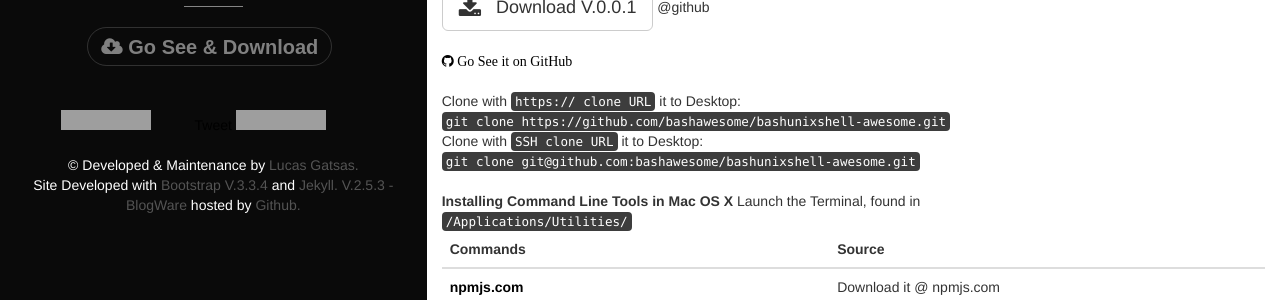
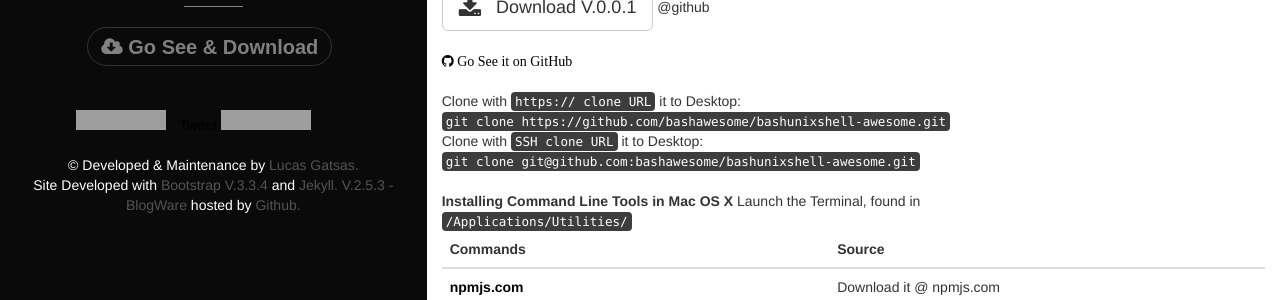
Before and after one commit to bashawesome/bashawesome.github.io, a Jekyll site: the page built from index.html, in a window 1280 px wide. Shown: the part 411-711 px from the top of the page. Built offline with Jekyll 4.4.1, drawn with Linux system fonts in a browser that asks for light colours; nearby versions of some CDN libraries; the list of posts is cut into pages by our own code; comment, search, counter and statistics services are not loaded; grey boxes are pictures that could not be loaded.

```diff
--- a/_includes/sidebar.html
+++ b/_includes/sidebar.html
@@ -23,7 +23,7 @@
       </a>
       </h3>
 <br><br>
-<iframe src="https://ghbtns.com/github-btn.html?user=bashawesome&repo=bashunixshell-awesome&type=star&count=true" frameborder="0" scrolling="0" width="130px" height="20px"></iframe>
+<iframe src="https://ghbtns.com/github-btn.html?user=bashawesome&repo=bashunixshell-awesome&type=star&count=true" frameborder="0" scrolling="0" width="100px" height="20px"></iframe>
 
 <a href="https://twitter.com/share" class="twitter-share-button" data-url="https://bashawesome.github.io" data-via="lucasgatsas" data-hashtags="bashunixshellawesome">Tweet</a>
 <script>!function(d,s,id){var js,fjs=d.getElementsByTagName(s)[0],p=/^http:/.test(d.location)?'http':'https';if(!d.getElementById(id)){js=d.createElement(s);js.id=id;js.src=p+'://platform.twitter.com/widgets.js';fjs.parentNode.insertBefore(js,fjs);}}(document, 'script', 'twitter-wjs');</script>
```
